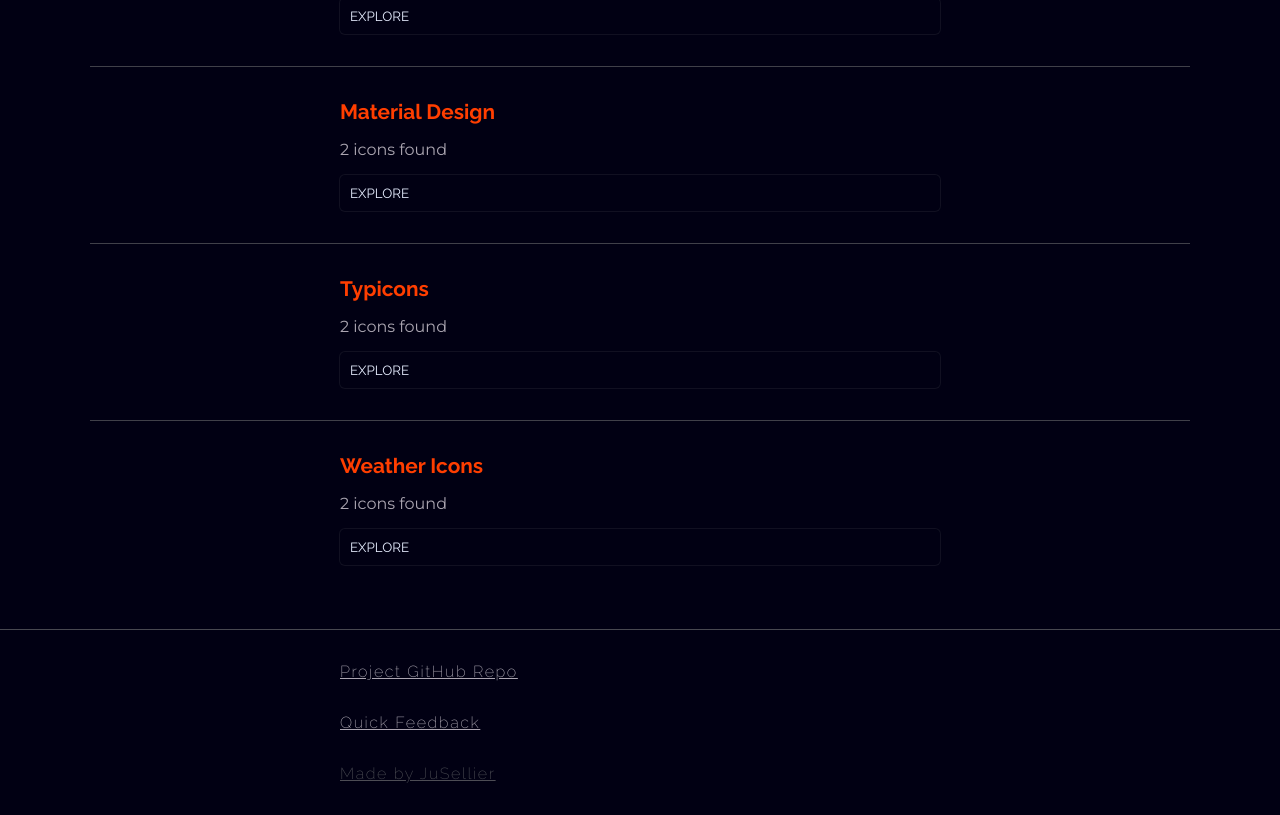
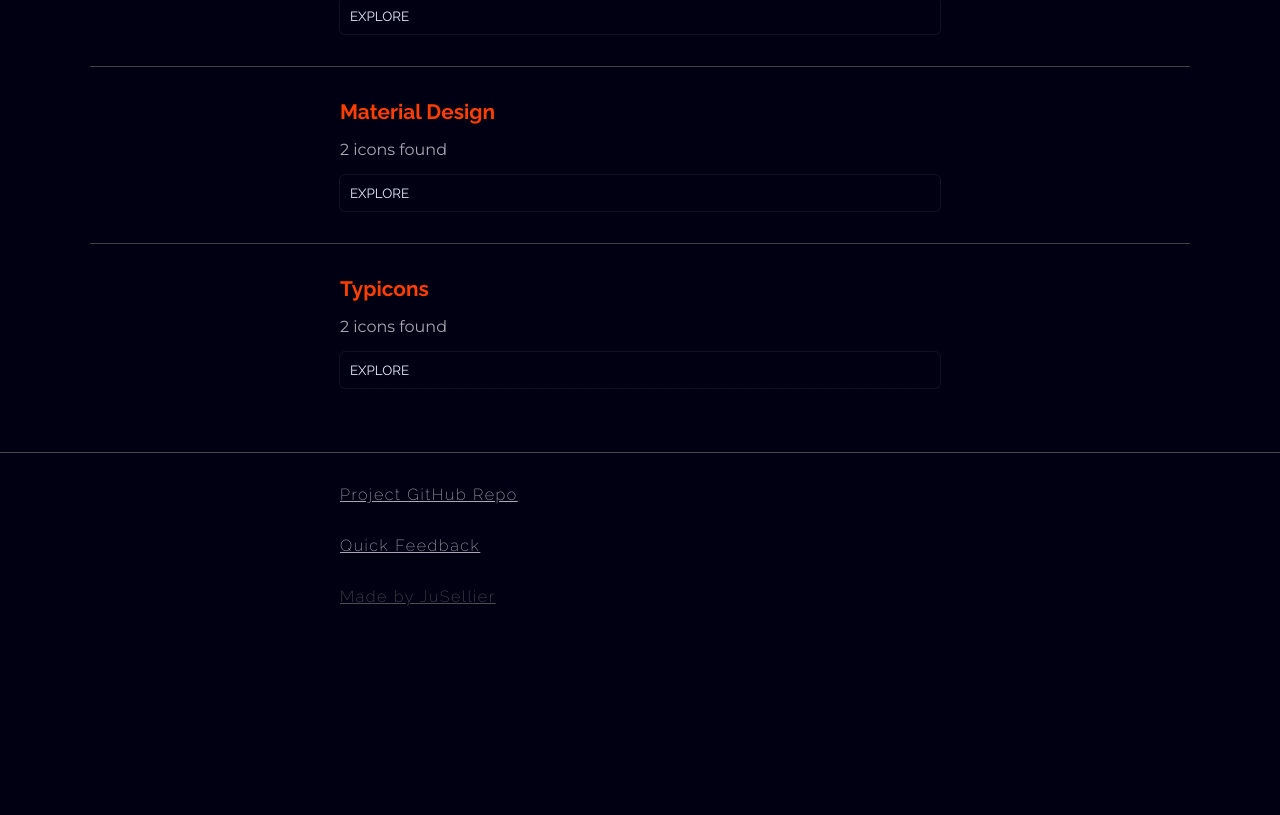
Before and after one commit to JuSellier/Svelte-Icon-Explorer, a Svelte app: page / in a window 1280 px wide. Shown: the part 1685-2500 px from the top of the page. After the commit the page ends 2323 px from the top, so only its background shows below. Built offline with nearby package versions, Linux system fonts and the light colour scheme.

Commit message:
removed gameicons and weathericons for now because of parsing & build errors for some icons

```diff
--- a/src/App.svelte
+++ b/src/App.svelte
@@ -9,9 +9,11 @@
 	import * as io from "svelte-icons/io/index";
 	import * as md from "svelte-icons/md/index";
 	import * as ti from "svelte-icons/ti/index";
-	import * as wi from "svelte-icons/wi/index";
+	// import * as wi from "svelte-icons/wi/index";
+	// import * as gi from "svelte-icons/gi/index";
 	// GiJetpack is causing error: "(plugin svelte) ParseError: </IconBase> attempted to close an element that was not open"
-	// import * as gi from "svelte-icons/gi/index";
+// 	16:24:22.058  	[!] Error: Could not load /vercel/workpath0/node_modules/svelte-icons/wi/WiSmoke.svelte (imported by node_modules/svelte-icons/wi/index.js): EMFILE: too many open files, open '/vercel/workpath0/node_modules/svelte-icons/wi/WiSmoke.svelte'
+// 16:24:22.058  	Error: Could not load /vercel/workpath0/node_modules/svelte-icons/wi/WiSmoke.svelte (imported by node_modules/svelte-icons/wi/index.js): EMFILE: too many open files, open '/vercel/workpath0/node_modules/svelte-icons/wi/WiSmoke.svelte'
 
 	import { searchInput } from "./stores/search";
 	import DefaultView from "./components/DefaultView/DefaultView.svelte";
@@ -51,7 +53,7 @@
 		<IconLibrary name="Ionicons" icons={{ ...io }} />
 		<IconLibrary name="Material Design" icons={{ ...md }} />
 		<IconLibrary name="Typicons" icons={{ ...ti }} />
-		<IconLibrary name="Weather Icons" icons={{ ...wi }} />
+		<!-- <IconLibrary name="Weather Icons" icons={{ ...wi }} /> -->
 	</div>
 </main>
 
```
